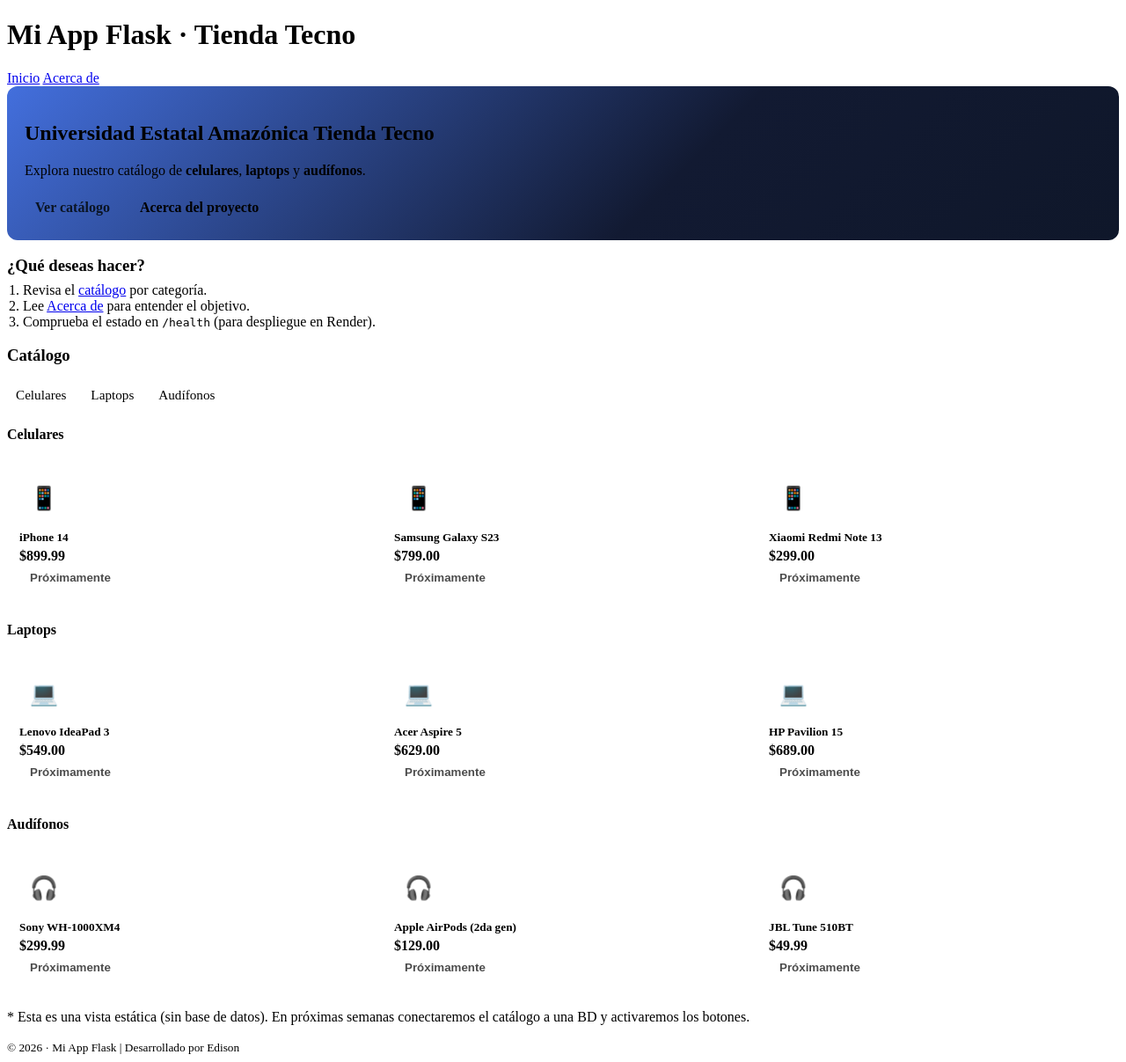
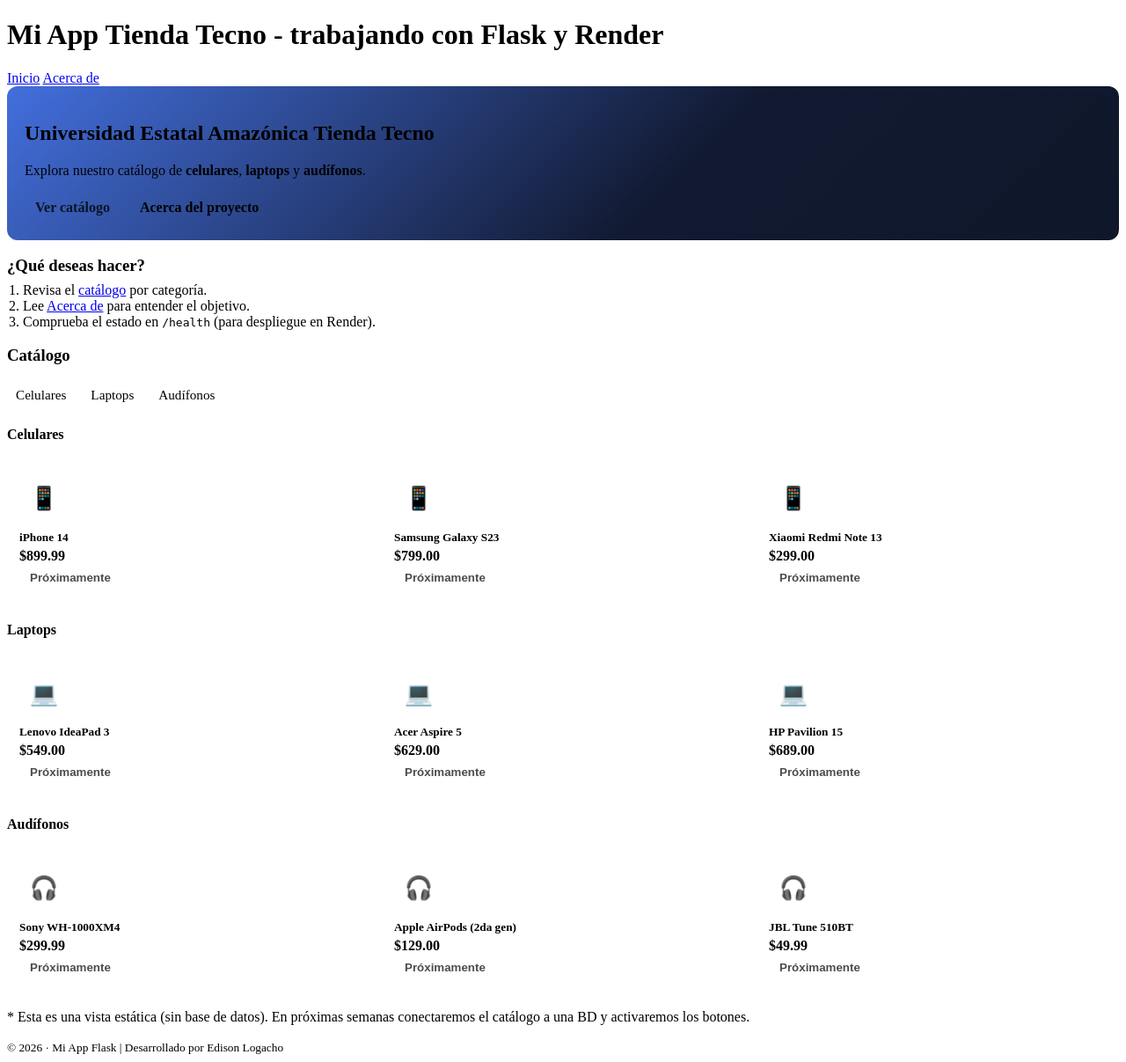
Before and after one commit to EddieLogacho/-MI_PROYECTO_TIENDA, a Flask app: page / in a window 1280 px wide. Shown: the whole page at 88% size. Run offline with Flask 3, Linux system fonts and the light colour scheme.

Commit message:
Ajustes de UI en tienda + correcciones en templates y estilos

```diff
--- a/templates/base.html
+++ b/templates/base.html
@@ -10,7 +10,7 @@
 </head>
 <body>
   <header class="site-header">
-    <h1>Mi App Flask · Tienda Tecno</h1>
+    <h1 class="text-center">Mi App Tienda Tecno - trabajando con Flask y Render</h1>
     <nav class="nav">
       <a href="{{ url_for('home') }}">Inicio</a>
       <a href="{{ url_for('about') }}">Acerca de</a>
@@ -23,7 +23,7 @@
   </main>
 
   <footer class="site-footer">
-    <small>&copy; 2026 · Mi App Flask | Desarrollado por Edison</small>
+    <small>&copy; 2026 · Mi App Flask | Desarrollado por Edison Logacho</small>
   </footer>
 </body>
 </html>
```
